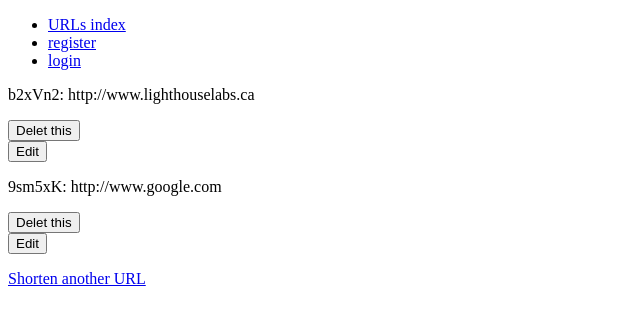
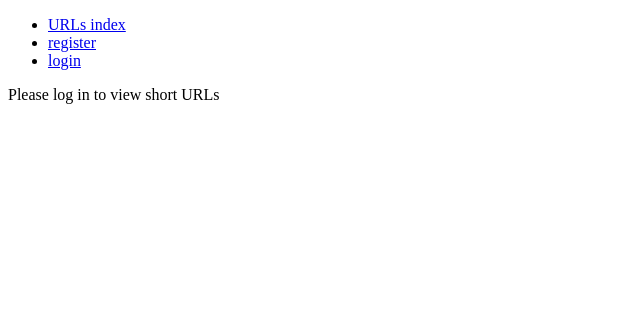
Before and after one commit to corrinachow/tiny-app, a Node server app: page / in a window 1280 px wide. Shown: the top 330 px of the page, without its empty margins (0-640 px from the left). Run offline with Node 20, Linux system fonts and the light colour scheme.

Commit message:
Add user specific URL editing

```diff
--- a/server.js
+++ b/server.js
@@ -22,8 +22,9 @@ app.get('/urls.json', (req, res) => {
 });
 
 const urlDatabase = {
-  'b2xVn2': 'http://www.lighthouselabs.ca',
-  '9sm5xK': 'http://www.google.com'
+  'b2xVn2': { userID:'userRandomID', url:'http://www.lighthouselabs.ca' },
+  '9sm5xK': { userID:'user2RandomID', url:'http://www.google.com' },
+  '5x6rvqp': { userID:'user3RandomID', url:'https://wikipedia.org' }
 };
 
 const users = {
@@ -67,6 +68,18 @@ function getUser(email) {
   return false;
 }
 
+function urlsForUser(id) {
+  const urls = {};
+  const shortURLs = Object.keys(urlDatabase);
+  console.log(shortURLs)
+  for (const shortURL of shortURLs) {
+    if (urlDatabase[shortURL].userID === id) {
+      urls[shortURL] = urlDatabase[shortURL].url;
+    }
+  }
+  return urls;
+}
+
 app.get('/register', (req, res) => {
   let templateVars = { urls: urlDatabase,
     user: users[req.cookies.user_id]
@@ -89,7 +102,6 @@ app.post('/register', (req, res) => {
       email: email,
       password: password,
     };
-
     users[newUser['id']] = newUser;
     res.cookie('user_id', newUser.id);
     let templateVars = { urls: urlDatabase,
@@ -106,8 +118,6 @@ app.post('/logout', (req, res) => {
 /* HOME PAGE */
 
 app.get('/' , (req, res) => {
-
-  console.log(req.cookies);
   let templateVars = { urls: urlDatabase,
   user: users[req.cookies.user_id]}
   res.render('urls_index', templateVars)
@@ -123,11 +133,10 @@ app.post('/login', (req, res) => {
   const { email, password } = req.body;
   //user returns either user Obj or false;
   const user = getUser(email);
-
   if (user && user.password === password) {
     //when setting cookies, always use just ID
     res.cookie('user_id', user.id);
-    res.redirect('/')
+    res.redirect('/urls')
   } else {
     res.status(403).send('403: User does not exist :(');
   }
@@ -136,44 +145,62 @@ app.post('/login', (req, res) => {
 /* POST LOGIN */
 
 app.get('/urls', (req, res) => {
-  console.log(req.cookies.user_id)
   let templateVars = {
     urls: urlDatabase,
     user: users[req.cookies.user_id]
   };
+  if (req.cookies.user_id) {
+    templateVars.urls = urlsForUser(req.cookies.user_id);
+  }
   res.render('urls_index', templateVars);
 });
 
 app.get('/urls/new', (req, res) => {
-  let templateVars = { urls: urlDatabase,
-    user: users[req.cookies.user_id]};
-  res.render('urls_new', templateVars);
+  if (!req.cookies.user_id) {
+    res.redirect('/login');
+  } else {
+    let templateVars = { urls: urlDatabase,
+      user: users[req.cookies.user_id]};
+    res.render('urls_new', templateVars);
+  };
 });
+
+/* MAKES NEW URL */
 
 app.post('/urls', (req, res) => {
   const shortURL = generateRandomStr();
-  urlDatabase[shortURL] = req.body.longURL;
+  urlDatabase[shortURL] = {
+    userID: req.cookies.user_id,
+    url: req.body.longURL};
   res.redirect(`/urls/${shortURL}`);
 });
 
 app.get('/urls/:id', (req, res) => {
+  const { user_id } = req.cookies;
+  const { id } = req.params;
+  if (!user_id) {
+    res.send('Please log in to edit URLs');
+  } else if (urlDatabase[id].userID !== user_id) {
+    return res.send(`You don't have access to this page`)
+  };
   let templateVars = {
-    shortURL: req.params.id,
-    longURL: urlDatabase[req.params.id],
-    user: users[req.cookies.user_id]
+    shortURL: id,
+    longURL: urlDatabase[id].url,
+    user: users[user_id],
   };
   res.render('urls_show', templateVars);
 });
 
 app.post('/urls/:id', (req, res) => {
+  const { user_id } = req.cookies;
   const { shortURL } = req.params;
   const { longURL } = req.body;
-  urlDatabase[shortURL] = req.body.longURL;
+  urlDatabase[shortURL] = {userID: user_id, url:longURL};
   res.redirect(`/urls/${shortURL}`);
 });
 
 app.get('/u/:shortURL', (req, res) => {
-  let longURL = urlDatabase[req.params.shortURL];
+  let longURL = urlDatabase[req.params.shortURL].url;
   res.redirect(longURL);
 });
 
--- a/views/urls_index.ejs
+++ b/views/urls_index.ejs
@@ -7,14 +7,17 @@
     <% include ./partials/_header %>
 </header>
 <body>
-  <% for (const url in urls) {%>
-  <p><%= url %>: <%= urls[url] %>
-      <form method="POST" action="/urls/<%= url %>/delete">
+  <% if (!user) { %>
+  Please log in to view short URLs
+  <% } else { %>
+  <% for (const shortURL in urls) { %>
+  <p><%= shortURL %> : <%= urls[shortURL] %>
+      <form method="POST" action="/urls/<%= shortURL %>/delete">
         <button>Delet this</button>
       </form>
-      <a href="urls/<%= url %>"><button>Edit</button></a>
-  <%} %>
-  </p>
-  <a href="/urls/new">Shorten another URL</a>
+      <a href="urls/<%= shortURL %>"><button>Edit</button></a>
+      <%}%></p>
+      <a href="/urls/new">Shorten another URL</a>
+  <% } %>
 </body>
 </html>
--- a/views/urls_new.ejs
+++ b/views/urls_new.ejs
@@ -2,9 +2,9 @@
 <html lang="en">
   <head></head>
     <% include partials/_header %>
-    <form action="/urls" method="POST" style="margin:150px;">
+    <form action="/urls" method="POST">
       <label for="longURL">Enter a URL:</label>
-      <input id="longURL" type="text" name="longURL" placeholder="http://" >
+      <input id="longURL" type="text" name="longURL" value="http://" >
       <input type="submit" value="Submit">
     </form>
   </body>
```
